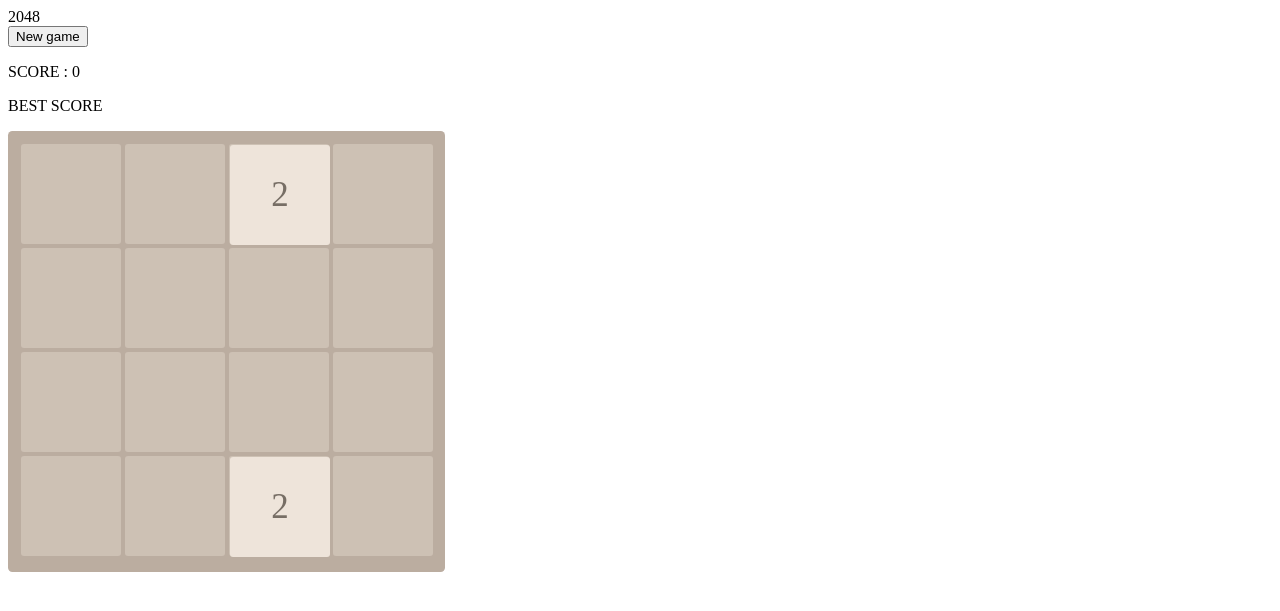
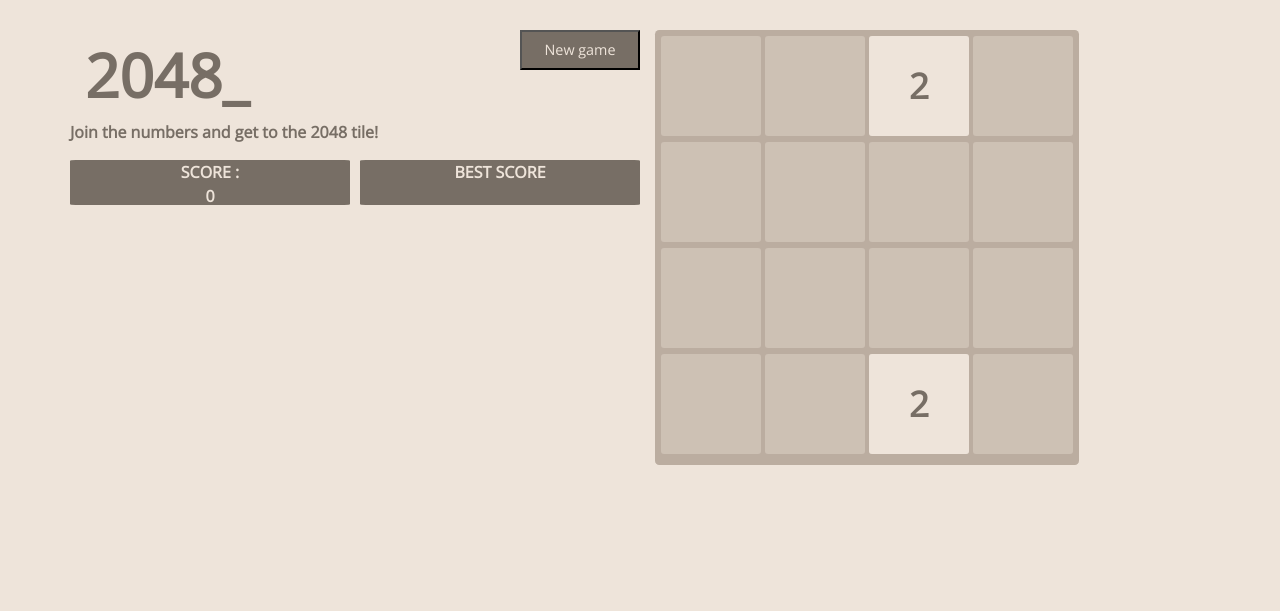
Before and after one commit to ngrt/2048_, a PHP site: page / in a window 1280 px wide. Shown: the top 611 px of the page. Run offline with PHP 8.4, Linux system fonts and the light colour scheme; some libraries are stand-ins or nearby versions.

Commit message:
adding styling et score

```diff
--- a/application.js
+++ b/application.js
@@ -176,6 +176,8 @@ function mergeLeft()
 				}
 
 				arrayOfPositions[i][j] *= 2;
+				score += parseInt(arrayOfPositions[i][j], 10);
+				updateScore();
 			}
 		}
 	}
@@ -208,6 +210,8 @@ function mergeRight()
 				}
 
 				arrayOfPositions[i][j] *= 2;
+				score += parseInt(arrayOfPositions[i][j],10);
+				updateScore();
 			}
 		}
 	}
@@ -238,8 +242,10 @@ function mergeUp()
 					arrayOfPositions[j+2][i] = arrayOfPositions[j+3][i];
 					arrayOfPositions[j+3][i] = 0;
 				}
-				// arrayOfPositions[j+1][i] = 0;
+
 				arrayOfPositions[j][i] *= 2;
+				score += parseInt(arrayOfPositions[j][i],10);
+				updateScore();
 			}
 		}
 	}
@@ -270,13 +276,21 @@ function mergeDown()
 					arrayOfPositions[j-2][i] = arrayOfPositions[j-3][i];
 					arrayOfPositions[j-3][i] = 0;
 				}
-				// arrayOfPositions[j+1][i] = 0;
+
+
 				arrayOfPositions[j][i] *= 2;
+				score += parseInt(arrayOfPositions[j][i],10);
+				updateScore();
 			}
 		}
 	}
 
 	return arrayOfPositions;
+}
+
+function updateScore()
+{
+	$(".score-container p").html("SCORE : " + score);
 }
 
 function arrayToTile(array)
@@ -324,7 +338,7 @@ function addTile()
 		randomPos = randomPosition()
 	}
 
-	console.log(randomPos[0] + " " + randomPos[1]);
+	// console.log(randomPos[0] + " " + randomPos[1]);
 
 	number = getRandomNumber();
 
@@ -332,10 +346,11 @@ function addTile()
 	$(tile).addClass("tile");
 	$(tile).addClass("tile-" + number);
 	$(tile).addClass(fromArrayToClassName(randomPos));
+	$(tile).addClass("tile-new");
 	$(tile).html(number);
 	$(".tile-container").append($(tile));
 
-	console.log($(tile));
+	// console.log($(tile));
 }
 
 function movement(oldArray, newArray)
@@ -355,6 +370,7 @@ function newGame()
 	$(".tile").each(function () {
 		$(this).remove()
 	});
+	score = 0;
 	addTile();
 	addTile();
 }
@@ -366,9 +382,11 @@ $(document).ready(function(){
 		newGame();
 	})
 
+
+
 	$(document).keydown(function(e){
 		oldArray = divToArray();
-		console.log(oldArray);
+
 		if (e.which == 39)
 		{
 			sortedTiles = $(".tile").sort(function (a,b){return getPosition($(b).getClasses()[2])[1] - getPosition($(a).getClasses()[2])[1]});
@@ -385,7 +403,7 @@ $(document).ready(function(){
 
 			arrayToTile(mergeRight());
 			newArray = divToArray();
-			console.log(newArray);
+
 
 			if (movement(oldArray, newArray))
 			{
@@ -410,7 +428,7 @@ $(document).ready(function(){
 			});
 			arrayToTile(mergeLeft());
 			newArray = divToArray();
-			console.log(newArray);
+			// console.log(newArray);
 			if (movement(oldArray, newArray))
 			{
 				addTile();
@@ -432,7 +450,7 @@ $(document).ready(function(){
 			});
 			arrayToTile(mergeUp());
 			newArray = divToArray();
-			console.log(newArray);
+			// console.log(newArray);
 			if (movement(oldArray, newArray))
 			{
 				addTile();
@@ -454,7 +472,7 @@ $(document).ready(function(){
 			});
 			arrayToTile(mergeDown());
 			newArray = divToArray();
-			console.log(newArray);
+			// console.log(newArray);
 			if (movement(oldArray, newArray))
 			{
 				addTile();
--- a/index.html
+++ b/index.html
@@ -2,21 +2,33 @@
 <html>
 <head>
 	<title>2048</title>
+	<link rel="stylesheet" href="https://maxcdn.bootstrapcdn.com/bootstrap/4.0.0-beta.2/css/bootstrap.min.css" integrity="sha384-PsH8R72JQ3SOdhVi3uxftmaW6Vc51MKb0q5P2rRUpPvrszuE4W1povHYgTpBfshb" crossorigin="anonymous">
+	<link href="https://fonts.googleapis.com/css?family=Open+Sans" rel="stylesheet">
 	<link rel="stylesheet" type="text/css" href="style.css">
 </head>
 <body>
-	<div class="heading">2048</div>
-	<div class="above-game">
+	<div class="container">
+		<div class="row">
+			<div class="above-game col">
+				<div class="row">
+					<div class="heading col">2048_</div>
 					<button id="new-game">New game</button>
-		<div class="score-container">
-			<p>SCORE : 0</p>
 				</div>
-
-		<div class="best-container">
+				<div class="row">
+					<p class="text-center">Join the numbers and get to the 2048 tile!</p>
+				</div>
+				<div class="row">
+					<div class="score-container col text-center">
+						<p>SCORE : <br>0</p>
+					</div>
+					<div class="bestscore-container col text-center">
 						<p>BEST SCORE</p>
 					</div>
 				</div>
-	<div class="game-container">
+
+			</div>
+
+			<div class="game-container col">
 				<div class="game-message"></div>
 				<div class="grid-container">
 					<div class="grid-row">
@@ -45,8 +57,29 @@
 					</div>
 				</div>
 				<div class="tile-container">
+<!-- 					<div class="tile tile-2 tile-position-1-1">2</div>
+					<div class="tile tile-2 tile-position-1-2">2</div>
+					<div class="tile tile-2 tile-position-1-3">2</div>
+					<div class="tile tile-2 tile-position-1-4">2</div>
+					<div class="tile tile-2 tile-position-2-1">2</div>
+					<div class="tile tile-2 tile-position-2-2">2</div>
+					<div class="tile tile-2 tile-position-2-3">2</div>
+					<div class="tile tile-2 tile-position-2-4">2</div>
+					<div class="tile tile-2 tile-position-3-1">2</div>
+					<div class="tile tile-2 tile-position-3-2">2</div>
+					<div class="tile tile-2 tile-position-3-3">2</div>
+					<div class="tile tile-2 tile-position-3-4">2</div>
+					<div class="tile tile-2 tile-position-4-1">2</div>
+					<div class="tile tile-2 tile-position-4-2">2</div>
+					<div class="tile tile-2 tile-position-4-3">2</div>
+					<div class="tile tile-2 tile-position-4-4">2</div> -->
 				</div>
 			</div>
+		</div>
+
+
+	</div>
+
 	<script src="https://ajax.googleapis.com/ajax/libs/jquery/3.2.1/jquery.min.js"></script>
 	<script type="text/javascript" src="application.js"></script>
 </body>
--- a/style.css
+++ b/style.css
@@ -1,7 +1,74 @@
+body{
+	margin-top: 30px;
+	background-color: #eee4da;
+  	color: rgb(119, 110, 101);
+  	font-family: 'Open Sans', sans-serif;
+  	font-weight: bold;
+}
+
+.container{
+    /*display: flex;
+    flex-direction: row;
+    flex-wrap: wrap;
+    justify-content: center;
+    align-items: center;	*/
+}
+
 .game-container{
+/*	text-align: center;
+	position: relative;*/
+}
 
-	position: relative;
+.heading{
+  	font-size: 60px;
+/*	width: 50%;
+	margin: 0 auto;
+	text-align: center;*/
 }
+
+.above-game{
+/*	width: 50%;
+	margin: 0 auto;*/
+	margin-bottom: 10px;
+	/*text-align: center;*/
+}
+
+#new-game {
+  color: #eee4da;
+  background: rgb(119, 110, 101);
+  font-size : 90%;
+  height: 40px;
+  width: 120px;
+}
+
+.game-container{
+/*	width: 50%;
+	margin: 0 auto;*/
+/*	test-align: inline-block;*/
+}
+
+.score-container{
+	background-color: rgb(119, 110, 101);
+	border-radius: 2%;
+	height: 45px;
+	width: 120px;
+	color: #eee4da;
+	/*text-align: center;*/
+/*	display: inline-block;*/
+	margin-right: 5px;
+}
+
+.bestscore-container{
+	background-color: rgb(119, 110, 101);
+	border-radius: 2%;
+	height: 45px;
+	width: 120px;
+	color: #eee4da;
+	/*text-align: center;*/
+/*	display: inline-block;*/
+	margin-left: 5px;
+}
+
 
 .grid-container{
 	position: absolute;
@@ -32,8 +99,14 @@
   	height: 100px;
   	border-radius: 3%;
   	font-size: 35px;
-  	font-style: "Clear Sans", "Helvetica Neue", Arial, sans-serif;
-  	font-weight: 10px;
+  	font-family: 'Open Sans', sans-serif;
+  	font-weight: bold;
+   	transition: 100ms;
+}
+
+.tile-new{
+	animation: appear 200ms ease 100ms;
+	animation-fill-mode: backwards;
 }
 
 .tile-2{
@@ -97,50 +170,50 @@
 
 }
 .tile-position-1-1{
-	transform: translate(14px,14px);
+	transform: translate(6px,6px);
 }
 .tile-position-1-2{
-	transform: translate(118px,14px);
+	transform: translate(110px,6px);
 }
 .tile-position-1-3{
-	transform: translate(222px,14px);
+	transform: translate(214px,6px);
 }
 .tile-position-1-4{
-	transform: translate(326px,14px);
+	transform: translate(318px,6px);
 }
 .tile-position-2-1{
-	transform: translate(14px,118px);
+	transform: translate(6px,112px);
 }
 .tile-position-2-2{
-	transform: translate(118px,118px);
+	transform: translate(110px,112px);
 }
 .tile-position-2-3{
-	transform: translate(222px,118px);
+	transform: translate(214px,112px);
 }
 .tile-position-2-4{
-	transform: translate(326px,118px);
+	transform: translate(318px,112px);
 }
 .tile-position-3-1{
-	transform: translate(14px,222px);
+	transform: translate(6px,218px);
 }
 .tile-position-3-2{
-	transform: translate(118px,222px);
+	transform: translate(110px,218px);
 }
 .tile-position-3-3{
-	transform: translate(222px,222px);
+	transform: translate(214px,218px);
 }
 .tile-position-3-4{
-	transform: translate(326px,222px);
+	transform: translate(318px,218px);
 }
 .tile-position-4-1{
-	transform: translate(14px,326px);
+	transform: translate(6px,324px);
 }
 .tile-position-4-2{
-	transform: translate(118px,326px);
+	transform: translate(110px,324px);
 }
 .tile-position-4-3{
-	transform: translate(222px,326px);
+	transform: translate(214px,324px);
 }
 .tile-position-4-4{
-	transform: translate(326px,326px);
+	transform: translate(318px,324px);
 }
```
Lines whose indentation alone changed are shown as unchanged.
